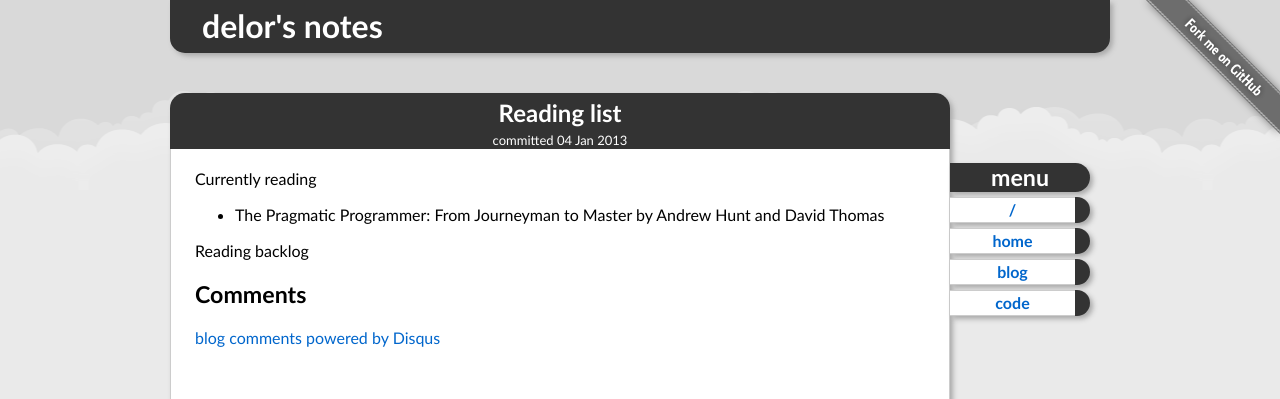
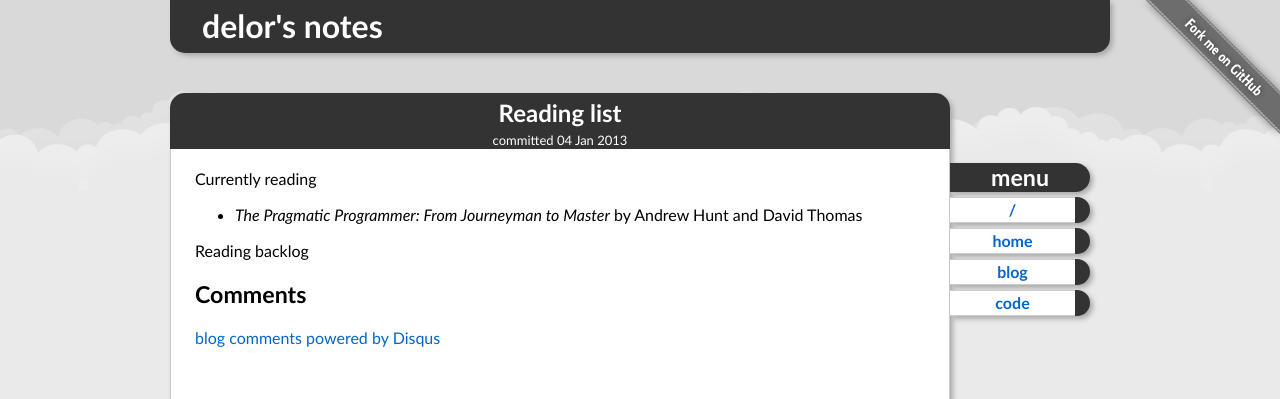
Before and after one commit to delor/delor.github.com, a Jekyll site: the page built from _posts/2013-01-04-reading-list.markdown, in a window 1280 px wide. Shown: the top 399 px of the page. Built offline with Jekyll 4.4.1, drawn with Linux system fonts in a browser that asks for light colours; Markdown is read by kramdown in place of the engine named in the settings; comment, search, counter and statistics services are not loaded.

```diff
--- a/_posts/2013-01-04-reading-list.markdown
+++ b/_posts/2013-01-04-reading-list.markdown
@@ -4,6 +4,6 @@ title: Reading list
 ---
 Currently reading
 
-* The Pragmatic Programmer: From Journeyman to Master by Andrew Hunt and David Thomas
+* _The Pragmatic Programmer: From Journeyman to Master_ by Andrew Hunt and David Thomas
 
 Reading backlog
```
